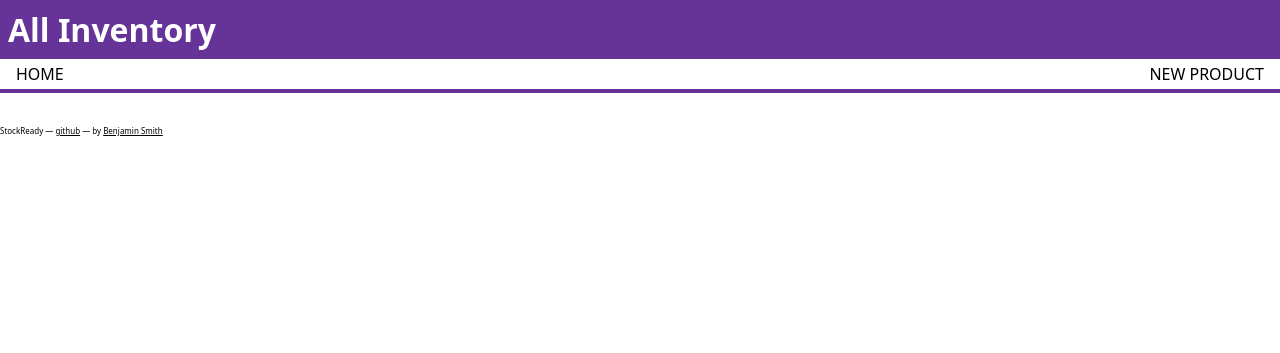
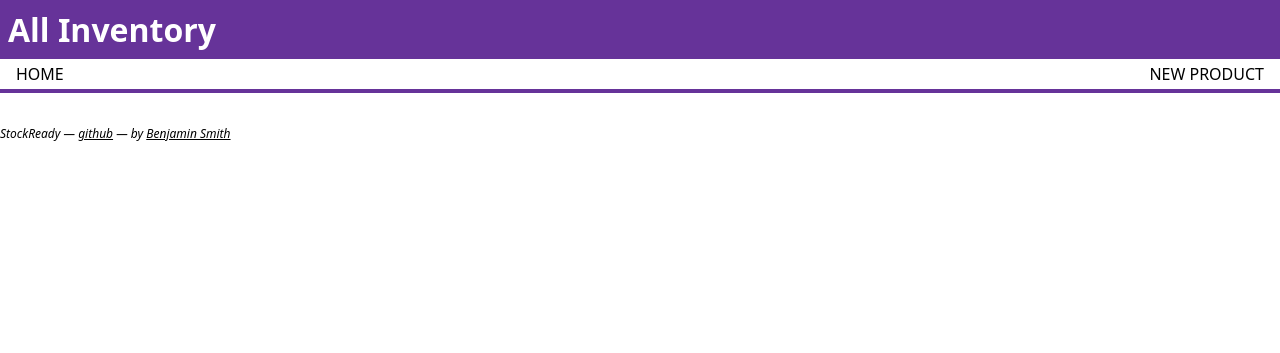
Before and after one commit to bsmith/StockReady, a Flask app: page /products/ in a window 1280 px wide. Shown: the top 353 px of the page. Run offline with Flask 2, Linux system fonts and the light colour scheme; data that the repository does not hold is empty; some libraries are stand-ins or nearby versions; some web fonts are replaced.

Commit message:
💄 Styling tweaks/fixes

```diff
--- a/static/style.css
+++ b/static/style.css
@@ -63,7 +63,8 @@ header > nav {
 }
 
 footer {
-    font-size: 0.5rem;
+    font-size: 0.75rem;
+    font-style: oblique;
     margin-top: 2rem;
 }
 
@@ -202,6 +203,10 @@ nav.home > ul > li > a {
     background-color: white;
     color: black;
     /* outline: 1px dashed orange; */
+}
+
+.product-list [id] {
+    scroll-margin-top: 4rem;
 }
 
 .manufacturer-header {
--- a/templates/products/index.html.j2
+++ b/templates/products/index.html.j2
@@ -11,7 +11,7 @@
 {% endblock %}
 {% block content %}
 {% for manufacturer in all_manufacturers %}
-    <article id="manufacturer-{{ manufacturer.id }}"" class="manufacturer-group">
+    <section id="manufacturer-{{ manufacturer.id }}"" class="manufacturer-group">
         <div class="sticky-section-header">
             <header class="manufacturer-header">
                 <h2 class="short-brand-name">{{ manufacturer.short_brand_name }}</h2>
@@ -58,6 +58,6 @@
             {% endfor %}
         {% endif %}
         </ul>
-    </article>
+    </section>
 {% endfor %}
 {% endblock %}
```
